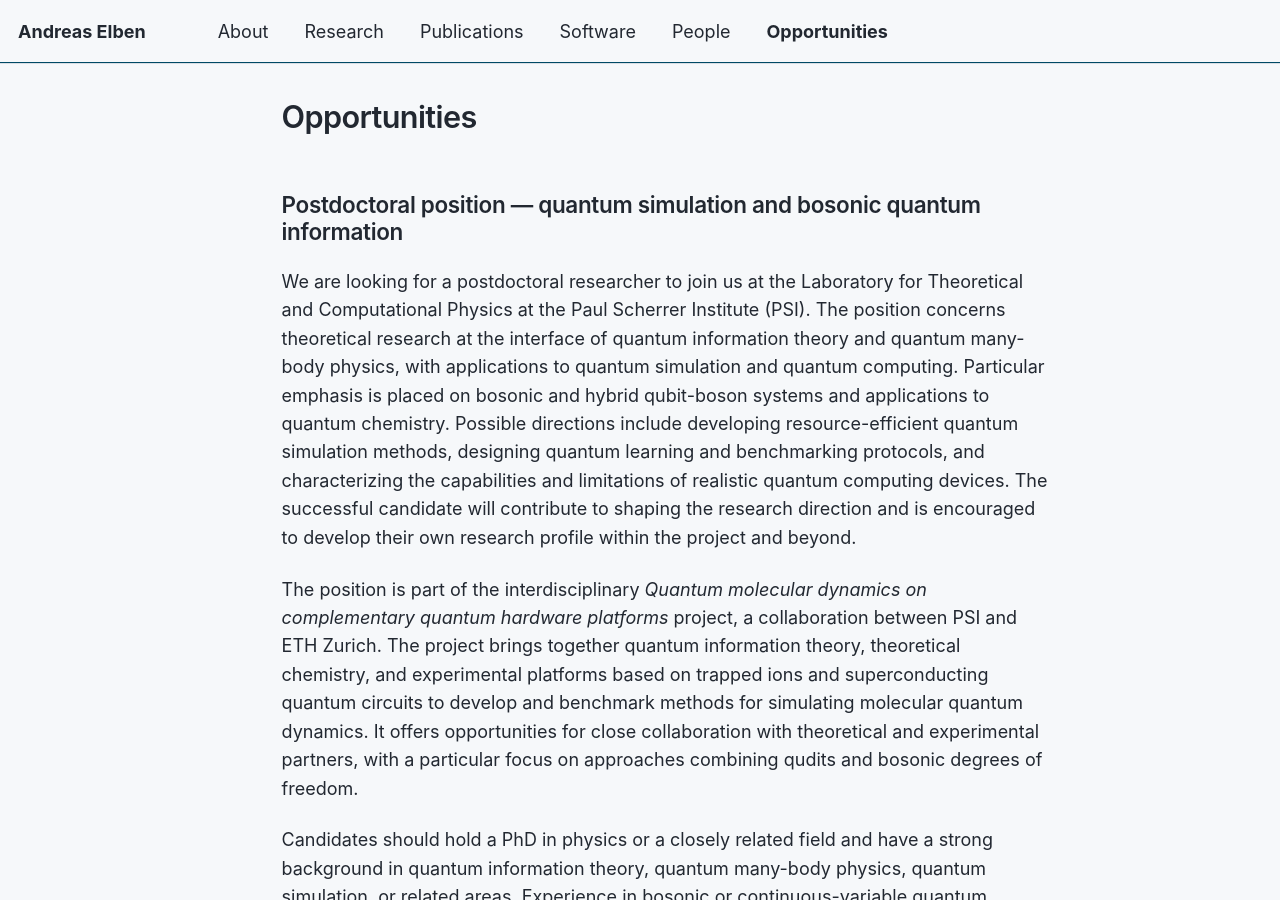
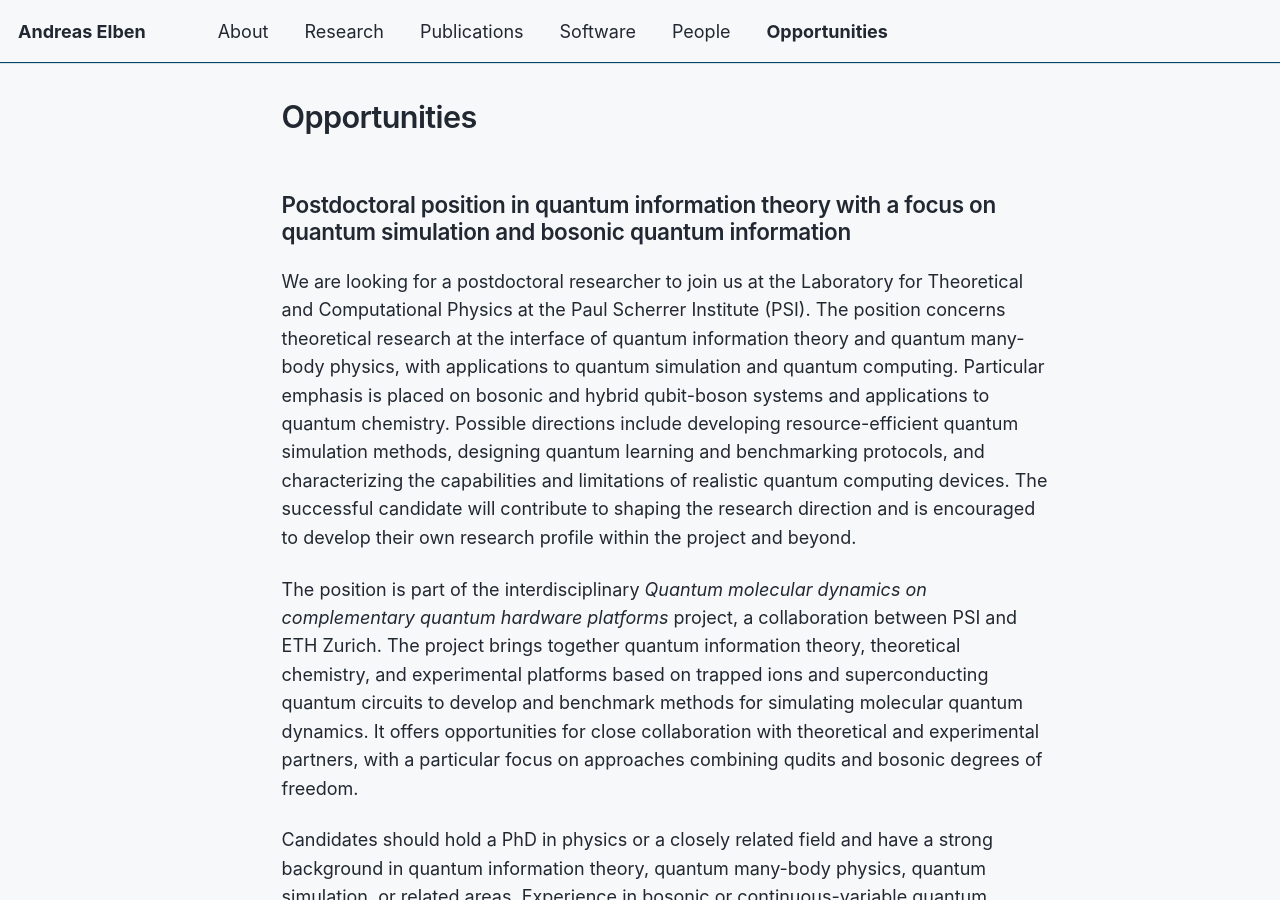
Before and after one commit to andreaselben/andreaselben.github.io, a Jekyll site: the page built from _pages/opportunities.md, in a window 1280 px wide and 900 px high. Built offline with Jekyll 4.4.1, drawn with Linux system fonts in a browser that asks for light colours; a script bundle is joined from its source files by our own code; library files that are not in the unit come from our copies.

Commit message:
Update opportunities.md

```diff
--- a/_pages/opportunities.md
+++ b/_pages/opportunities.md
@@ -4,7 +4,7 @@ permalink: /opportunities/
 author_profile: false
 ---
 
-## Postdoctoral position — quantum simulation and bosonic quantum information
+## Postdoctoral position in quantum information theory with a focus on quantum simulation and bosonic quantum information
 
 We are looking for a postdoctoral researcher to join us at the Laboratory for Theoretical and Computational Physics at the Paul Scherrer Institute (PSI). The position concerns theoretical research at the interface of quantum information theory and quantum many-body physics, with applications to quantum simulation and quantum computing. Particular emphasis is placed on bosonic and hybrid qubit-boson systems and applications to quantum chemistry. Possible directions include developing resource-efficient quantum simulation methods, designing quantum learning and benchmarking protocols, and characterizing the capabilities and limitations of realistic quantum computing devices. The successful candidate will contribute to shaping the research direction and is encouraged to develop their own research profile within the project and beyond.
 
```
